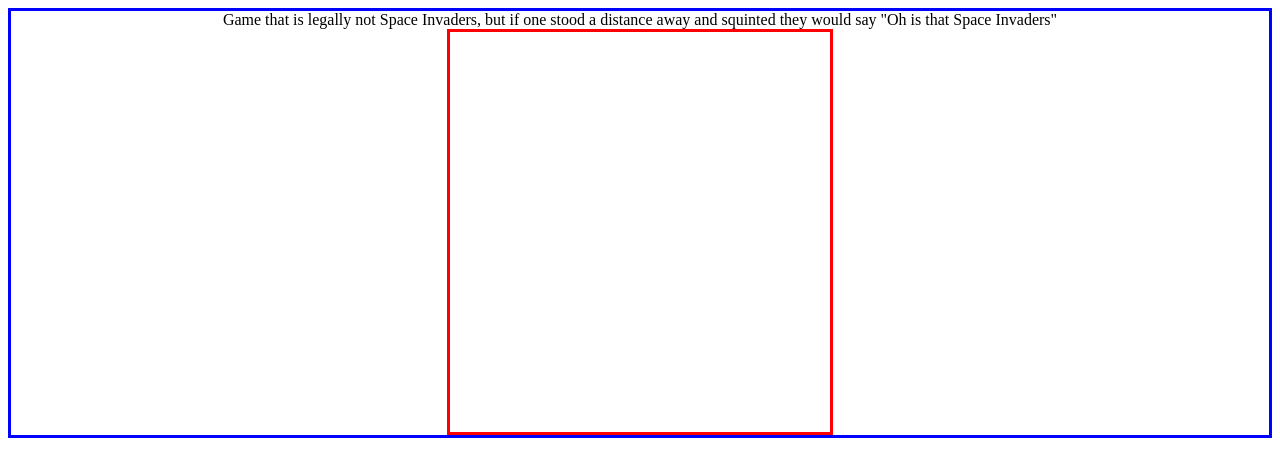
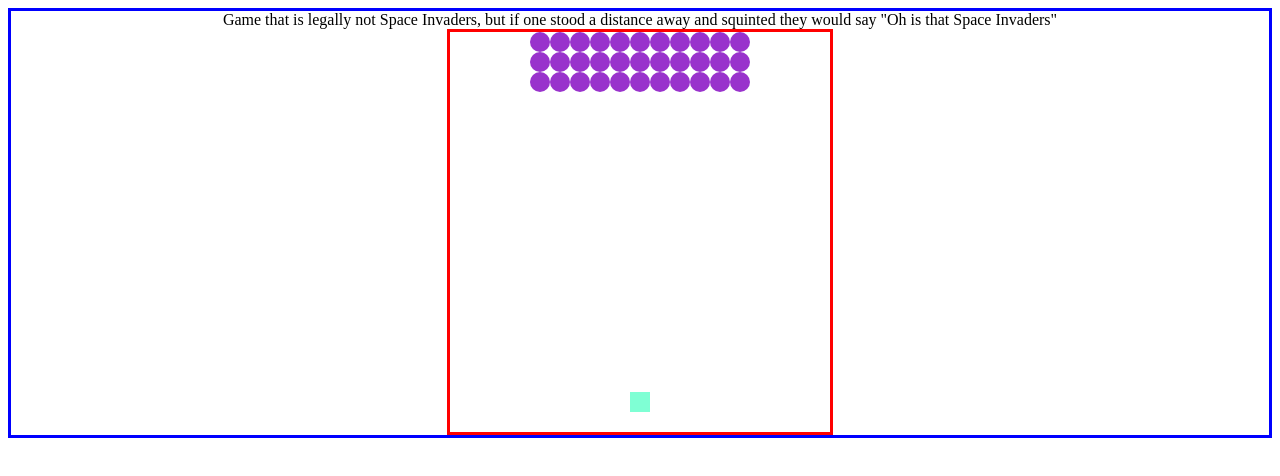
Before and after one commit to NasimAkbor/Galaga-Space-Invaders-esqure-Game, a plain HTML site: page index.html in a window 1280 px wide. Drawn offline with Linux system fonts and the light colour scheme.

Commit message:
player and invaders identified

```diff
--- a/script.js
+++ b/script.js
@@ -1,11 +1,22 @@
 //code
 
 let grid = document.querySelector('.gameBox');
-let playerIndex = 12;
+let playerIndex = 351;
 
 for (let i = 0; i < 380; i++) {
   let boxes = document.createElement('div');
   grid.append(boxes);
 }
 
-let allDivs = document.querySelectorAll('.gameBox div')
+let allDivs = document.querySelectorAll('.gameBox div');
+
+allDivs[playerIndex].classList.add('playerUn');
+let spots = [
+  4, 5, 6, 7, 8, 9, 10, 11, 12, 13, 14,
+  23, 24, 25, 26, 27, 28, 29, 30, 31, 32, 33,
+  42, 43, 44, 45, 46, 47, 48, 49, 50, 51, 52
+]
+
+for (let i = 0; i < spots.length; i++) {
+  allDivs[spots[i]].classList.add('nondescriptLifeform');
+}
--- a/styles.css
+++ b/styles.css
@@ -21,3 +21,12 @@
   width: 20px;
   height: 20px;
 }
+
+.playerUn{
+  background-color: aquamarine;
+}
+
+.nondescriptLifeform {
+  background-color: darkorchid;
+  border-radius: 50em;
+}
```
